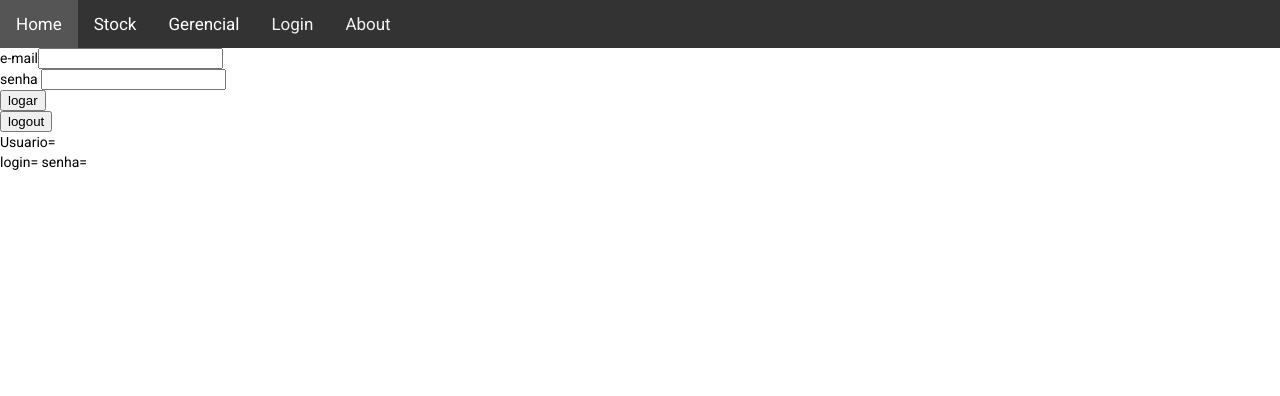
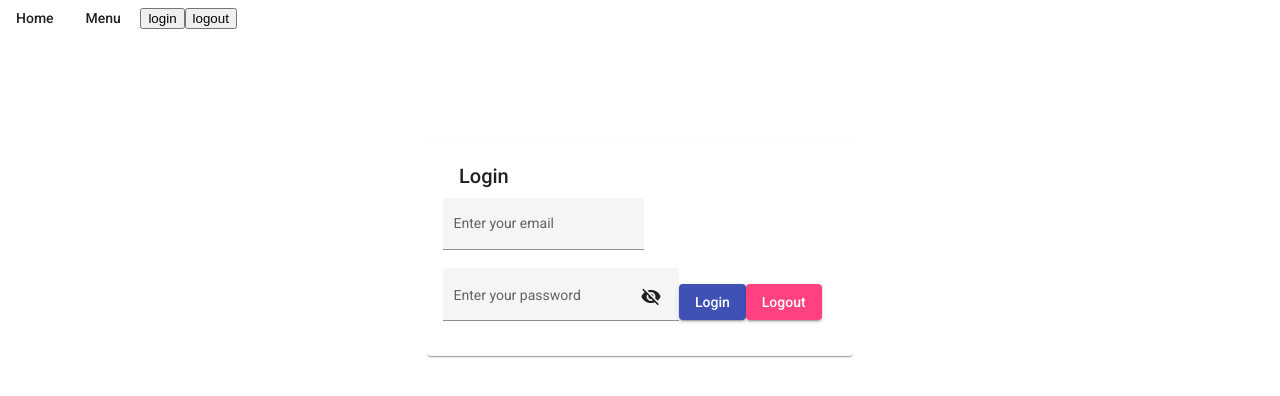
Before and after one commit to msansone73/angular-stockscontrol, an Angular app: page /login in a window 1280 px wide. Shown: the top 396 px of the page. Built offline with nearby package versions, Linux system fonts and the light colour scheme.

Commit message:
changed menu, impruve login page

```diff
--- a/src/app/app-routing.module.ts
+++ b/src/app/app-routing.module.ts
@@ -11,6 +11,7 @@ import { LoginListComponent } from './pages/login-list/login-list.component';
 
 const routes: Routes = [
   {  path: "", component: HomeComponent  },
+  {  path: "home", component: HomeComponent  },
   {  path: "stocks", component: StocksComponent , canActivate: [AutenticacaoGuard] },
   {  path: "stocks-create", component: StocksCreateComponent  },
   {  path: "stocks-update/:id" , component: StocksUpdateComponent},
--- a/src/app/components/menu/menu.component.html
+++ b/src/app/components/menu/menu.component.html
@@ -1,34 +1,19 @@
-<div class="topnav" id="myTopnav">
-    <a routerLink="" class="active">Home</a>
-    <div class="dropdown">
-      <button class="dropbtn">Stock
-        <i class="fa fa-caret-down"></i>
-      </button>
-      <div class="dropdown-content">
-        <a routerLink="stocks">list</a>
-        <a routerLink="stocks-create">create</a>
-      </div>
-    </div>
-    <div class="dropdown"  style="display: {{display}}">
-      <button class="dropbtn">Movimentos
-        <i class="fa fa-caret-down"></i>
-      </button>
-      <div class="dropdown-content">
-        <a href="#">Link 1</a>
-        <a href="#">Link 2</a>
-        <a href="#">Link 3</a>
-      </div>
-    </div>
-    <div class="dropdown">
-      <button class="dropbtn">Gerencial
-        <i class="fa fa-caret-down"></i>
-      </button>
-      <div class="dropdown-content">
-        <a routerLink="login-list">Usuarios</a>
-        <a routerLink="stocks-create">Contas</a>
-      </div>
-    </div>
-    <a routerLink="login">Login</a>
-    <a href="#about">About{{usuario.name}}</a>
-    <a href="javascript:void(0);" class="icon" onclick="myFunction()">&#9776;</a>
-  </div>
+<mat-grid-list cols="5">
+<button mat-flat-button (click)="navTo('home')" >Home</button>
+
+<button mat-flat-button [matMenuTriggerFor]="appMenu" >Menu</button>
+<mat-menu #appMenu="matMenu">
+  <button mat-menu-item>item 1</button>
+  <button mat-menu-item>item 2</button>
+</mat-menu>
+
+<button mat-flat-button [matMenuTriggerFor]="appMenuStock"  style="display: {{display}}">Stock</button>
+  <mat-menu #appMenuStock="matMenu">
+    <button mat-menu-item  (click)="onStock()">list</button>
+    <button mat-menu-item (click)="navTo('stocks-create')">Edit</button>
+</mat-menu>
+
+{{usuario.name}}
+<button (click)="navTo('login')"> login</button>
+<button (click)="logout()">logout</button>
+</mat-grid-list>
--- a/src/app/components/menu/menu.component.ts
+++ b/src/app/components/menu/menu.component.ts
@@ -1,6 +1,8 @@
+import { AutenticacaoService } from './../../services/autenticacao.service';
 import { UsuarioStoreService } from './../../services/usuario.store.service';
 import { Component, OnDestroy, OnInit } from '@angular/core';
 import { Login } from 'src/app/model/login.model';
+import { Router } from '@angular/router';
 
 @Component({
   selector: 'app-menu',
@@ -12,22 +14,34 @@ export class MenuComponent implements OnInit{
   usuario:Login={ name:'', email:'',  password:''}
   display="none"
 
-  constructor(private usuarioStore: UsuarioStoreService) { }
+  constructor(private usuarioStore: UsuarioStoreService,
+              private router:Router,
+              private autenticacaoService:AutenticacaoService) { }
 
   ngOnInit(): void {
-
     this.usuarioStore.onMessage().subscribe(
       n=> {
         this.usuario=n
         if (n.email==''){
           this.display="none"
         } else {
-          this.display="block"
-
+          this.display="inline"
         }
       }
     )
+  }
 
+  navTo(local:string){
+    this.router.navigate([local])
+  }
+
+  onStock(){
+    this.router.navigate(['stocks'])
+  }
+
+  logout(){
+    this.autenticacaoService.logout()
+    this.router.navigate(['login'])
   }
 
 
--- a/src/app/pages/login/login.component.css
+++ b/src/app/pages/login/login.component.css
@@ -0,0 +1,9 @@
+.card {
+    width: 99%;
+}
+.gridBorder{
+    width: 10%;
+}
+.gridContent{
+    width: 80%;
+}
--- a/src/app/pages/login/login.component.html
+++ b/src/app/pages/login/login.component.html
@@ -1,17 +1,32 @@
-<section>
-    <div>
-        <div>e-mail<input type="text" id="inputLogin" name="inputLogin" [(ngModel)]="inputLogin"/> </div>
-        <div>senha <input type="text" id="inputSenha" name="inputSenha" [(ngModel)]="inputSenha"/> </div>
-        <div></div>
 
-    </div>
-</section>
+<mat-grid-list cols="3">
+    <mat-grid-tile class="gridBorder"></mat-grid-tile>
+    <mat-grid-tile>
+        <mat-card class="card">
+            <mat-card-header >
+                <mat-card-title></mat-card-title>
+                <mat-card-title>Login</mat-card-title>
+            </mat-card-header>
+            <mat-card-content>
+                <mat-form-field appearance="fill">
+                    <mat-label>Enter your email</mat-label>
+                    <input matInput placeholder="pat@example.com"  [(ngModel)]="inputLogin">
+                </mat-form-field>
+                <mat-form-field appearance="fill">
+                    <mat-label>Enter your password</mat-label>
+                    <input matInput [type]="hide ? 'password' : 'text'" [(ngModel)]="inputSenha">
+                    <button mat-icon-button matSuffix (click)="hide = !hide" [attr.aria-label]="'Hide password'" [attr.aria-pressed]="hide">
+                      <mat-icon>{{hide ? 'visibility_off' : 'visibility'}}</mat-icon>
+                    </button>
+                </mat-form-field>
 
+                <button mat-raised-button color="primary" (click)="logar()">Login</button>
+                <button mat-raised-button color="accent" (click)="logout()">Logout</button>
 
-<button (click)="logar()">logar</button><br>
-<button (click)="logout()">logout</button><br>
+            </mat-card-content>
 
-Usuario={{this.usuario.email}}<br>
-login={{inputLogin}}
-senha={{inputSenha}}
-<p>{{mensagem}}</p>
+        </mat-card>
+    </mat-grid-tile>
+    <mat-grid-tile class="gridBorder"></mat-grid-tile>
+</mat-grid-list>
+{{mensagem}}
--- a/src/app/pages/login/login.component.ts
+++ b/src/app/pages/login/login.component.ts
@@ -2,6 +2,7 @@ import { UsuarioStoreService } from './../../services/usuario.store.service';
 import { Login } from './../../model/login.model';
 import { Component, OnInit } from '@angular/core';
 import { AutenticacaoService } from 'src/app/services/autenticacao.service';
+import { Router } from '@angular/router';
 
 @Component({
   selector: 'app-login',
@@ -10,6 +11,8 @@ import { AutenticacaoService } from 'src/app/services/autenticacao.service';
 })
 export  class LoginComponent implements OnInit {
 
+  hide = true;
+
   inputLogin=''
   inputSenha=''
   mensagem=''
@@ -17,15 +20,23 @@ export  class LoginComponent implements OnInit {
   usuario:Login={ name:'', email:'',  password:''}
 
   constructor(private autenticacaoService:AutenticacaoService,
+              private router:Router
     ) { }
 
   ngOnInit(): void {
   }
 
+
+  loginSucess(r:Router){
+    this.router.navigate(['home'])
+  }
+
+  loginFail(msg:string){
+    this.mensagem=msg
+  }
+
   logar(){
-    this.autenticacaoService.logar(this.inputLogin,this.inputSenha)
-    this.mensagem=UsuarioStoreService.erro
-    UsuarioStoreService.erro=''
+    this.autenticacaoService.logar(this.inputLogin,this.inputSenha, 'home', this)
   }
 
   logout(){
--- a/src/app/services/autenticacao.service.ts
+++ b/src/app/services/autenticacao.service.ts
@@ -1,7 +1,9 @@
+import { Observable } from 'rxjs';
 import { LoginService } from 'src/app/services/login.service';
 import { Login } from './../model/login.model';
 import { Injectable } from '@angular/core';
 import { UsuarioStoreService } from './usuario.store.service';
+import { Router } from '@angular/router';
 
 @Injectable({
   providedIn: 'root'
@@ -10,10 +12,11 @@ export class AutenticacaoService {
 
 
   constructor(private loginService:LoginService,
-    private usuarioStore: UsuarioStoreService) {}
+    private usuarioStore: UsuarioStoreService,
+    private router: Router) {}
 
 
-  logar(email:string, password: string){
+  logar(email:string, password: string, path:string, source:any){
 
     this.loginService.logar(email,password)
       .subscribe(
@@ -26,8 +29,10 @@ export class AutenticacaoService {
             if(l.erro!=null){
               UsuarioStoreService.erro=l.erro.description
               console.log(l.erro.description)
+              source.mensagem=l.erro.description
             } else {
               this.usuarioStore.sendMessage(l.login)
+              this.router.navigate([path])
             }
           }
 
@@ -44,7 +49,6 @@ export class AutenticacaoService {
         this.usuarioStore.sendMessage({ name:'', email:'',  password:''})
       }
     )
-    //this.usuarioStore.sendMessage({ name:'', email:'',  password:''})
 
   }
 
--- a/src/index.html
+++ b/src/index.html
@@ -8,6 +8,7 @@
   <meta name="viewport" content="width=device-width, initial-scale=1">
   <link rel="icon" type="image/x-icon" href="favicon.ico">
   <link rel="preconnect" href="https://fonts.gstatic.com">
+
   <link href="https://fonts.googleapis.com/css2?family=Roboto:wght@300;400;500&display=swap" rel="stylesheet">
   <link href="https://fonts.googleapis.com/icon?family=Material+Icons" rel="stylesheet">
 </head>
```
Also changed, not shown: src/app/app.module.ts (+7 -1 lines).
